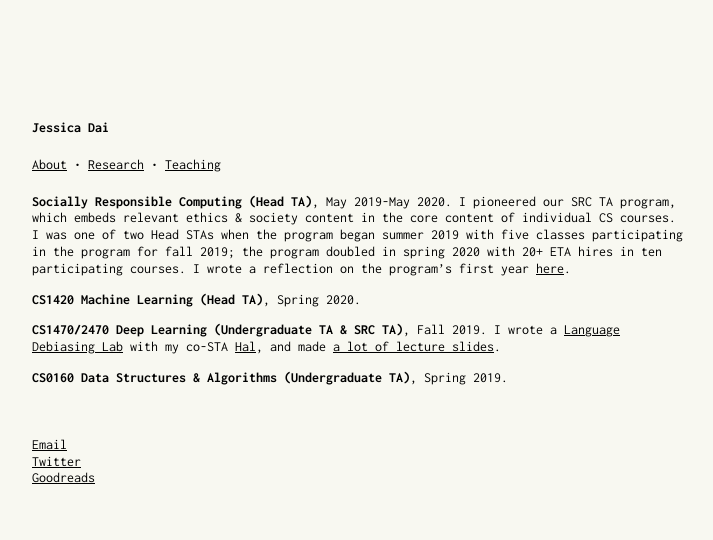
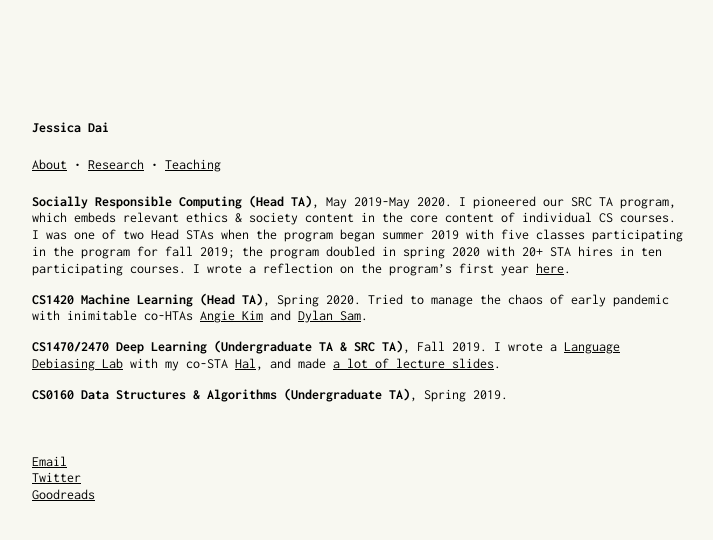
Before and after one commit to jessica-dai/jessica-dai.github.io, a Jekyll site: the page built from teaching.md, in a window 1280 px wide. Shown: the top 540 px of the page, without its empty margins (88-801 px from the left). Built offline with Jekyll 4.4.1, drawn with Linux system fonts in a browser that asks for light colours.

Commit message:
Update teaching.md

```diff
--- a/teaching.md
+++ b/teaching.md
@@ -6,10 +6,10 @@ layout: default
 ---
 
 **Socially Responsible Computing (Head TA)**, May 2019-May 2020.
-I pioneered our SRC TA program, which embeds relevant ethics & society content in the core content of individual CS courses. I was one of two Head STAs when the program began summer 2019 with five classes participating in the program for fall 2019; the program doubled in spring 2020 with 20+ ETA hires in ten participating courses.
+I pioneered our SRC TA program, which embeds relevant ethics & society content in the core content of individual CS courses. I was one of two Head STAs when the program began summer 2019 with five classes participating in the program for fall 2019; the program doubled in spring 2020 with 20+ STA hires in ten participating courses.
 I wrote a reflection on the program's first year [here](http://www.theindy.org/2235){:target="_blank"}.
 
-**CS1420 Machine Learning (Head TA)**, Spring 2020.
+**CS1420 Machine Learning (Head TA)**, Spring 2020. Tried to manage the chaos of early pandemic with inimitable co-HTAs [Angie Kim](https://twitter.com/angiejwkim){:target="_blank"} and [Dylan Sam](https://dsam99.github.io/){:target="_blank"}.
 
 **CS1470/2470 Deep Learning (Undergraduate TA & SRC TA)**, Fall 2019.
 I wrote a [Language Debiasing Lab](https://drive.google.com/drive/folders/10zUf914rzKM-nzXAlqLpVJxe1wxYeUDR){:target="_blank"} with my co-STA [Hal](https://haltriedman.com/){:target="_blank"}, and made [a lot of lecture slides](https://drive.google.com/drive/folders/1DMdQB1-ThIb-p5BRQcNJYHEzR9F7cOdx?usp=sharing){:target="_blank"}.
```
